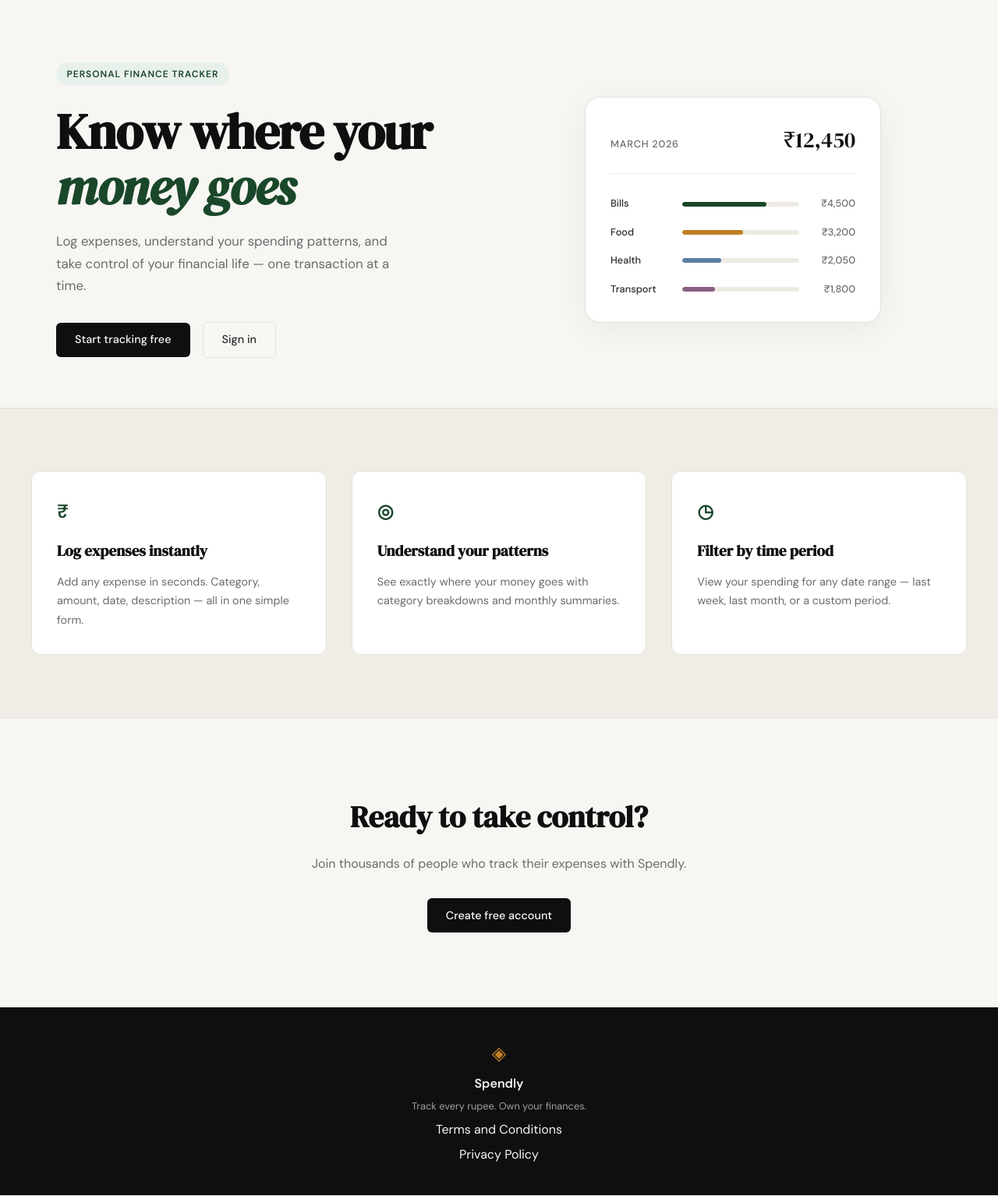
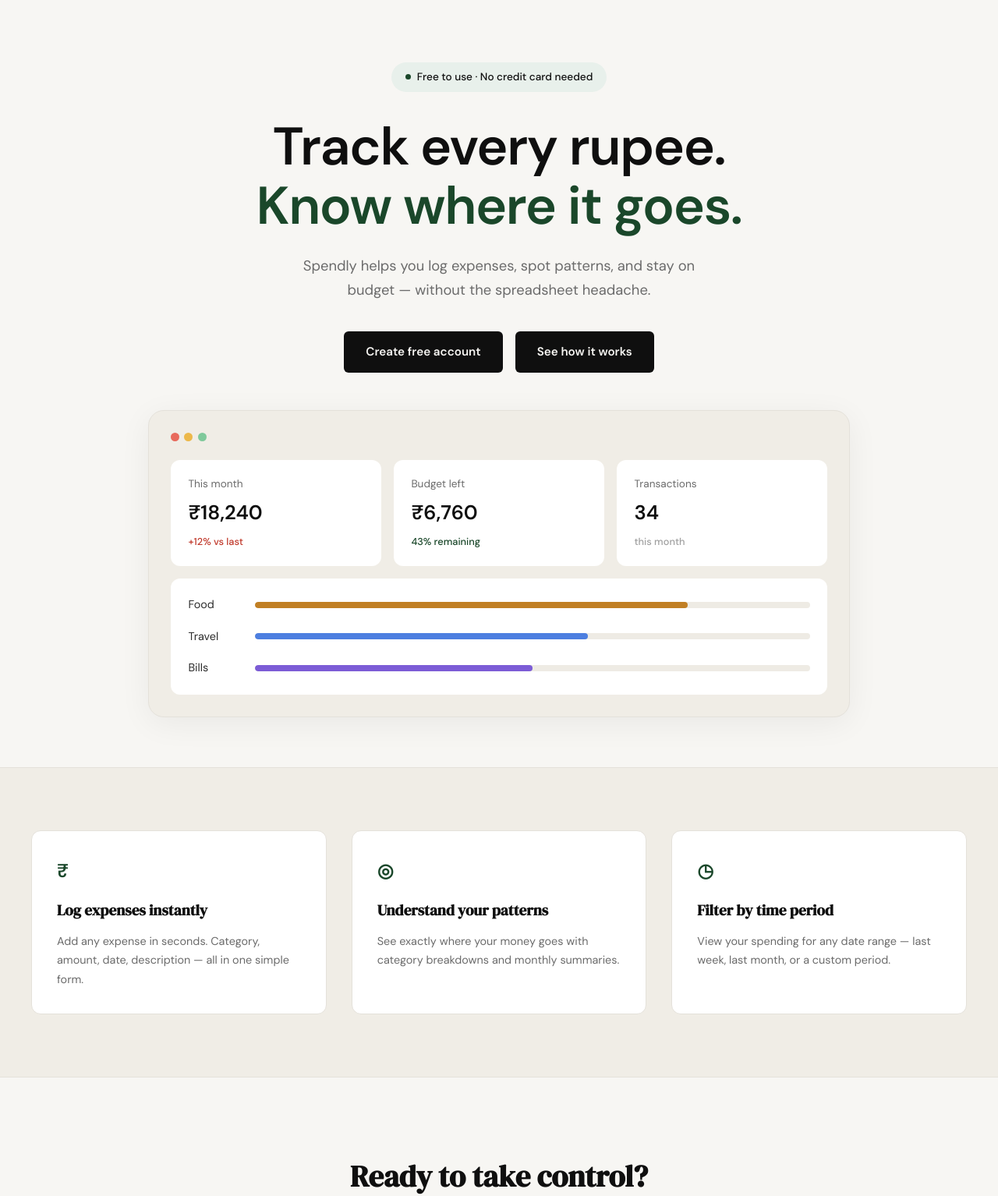
Before and after one commit to nareshkukkala/spendly, a Flask app: page / in a window 1280 px wide. Shown: the part 61-1595 px from the top of the page at 78% size. Run offline with Flask 3, Linux system fonts and the light colour scheme.

Commit message:
landing: add youtube modal on see how it works click

```diff
--- a/static/css/style.css
+++ b/static/css/style.css
@@ -125,114 +125,183 @@ a { color: inherit; text-decoration: none; }
 
 .hero {
     padding: 5rem 2rem 4rem;
-    display: grid;
-    grid-template-columns: 1fr 1fr;
-    gap: 4rem;
+    display: flex;
+    flex-direction: column;
     align-items: center;
+    text-align: center;
     max-width: var(--max-width);
     margin: 0 auto;
 }
 
+.hero-inner {
+    display: flex;
+    flex-direction: column;
+    align-items: center;
+    max-width: 700px;
+    margin-bottom: 3rem;
+}
+
 .hero-badge {
-    display: inline-block;
+    display: inline-flex;
+    align-items: center;
+    gap: 0.5rem;
     background: var(--accent-light);
-    color: var(--accent);
-    font-size: 0.75rem;
-    font-weight: 600;
-    letter-spacing: 0.08em;
-    text-transform: uppercase;
-    padding: 0.35rem 0.85rem;
+    color: var(--ink);
+    font-size: 0.85rem;
+    font-weight: 500;
+    padding: 0.5rem 1.1rem;
     border-radius: 999px;
+    margin-bottom: 2rem;
+}
+
+.hero-badge-dot {
+    width: 7px;
+    height: 7px;
+    flex-shrink: 0;
+    border-radius: 50%;
+    background: var(--accent);
+}
+
+.hero-title {
+    font-family: var(--font-body);
+    font-weight: 700;
+    font-size: clamp(2.75rem, 6vw, 4.25rem);
+    line-height: 1.12;
+    letter-spacing: -0.02em;
+    color: var(--ink);
     margin-bottom: 1.5rem;
 }
 
-.hero-title {
-    font-family: var(--font-display);
-    font-size: clamp(2.5rem, 5vw, 4rem);
-    line-height: 1.1;
-    letter-spacing: -0.02em;
-    color: var(--ink);
-    margin-bottom: 1.25rem;
-}
-
-.hero-title em {
-    font-style: italic;
+.hero-title-accent {
+    display: block;
     color: var(--accent);
 }
 
 .hero-subtitle {
-    font-size: 1.05rem;
+    font-size: 1.15rem;
     color: var(--ink-muted);
     line-height: 1.7;
-    max-width: 460px;
-    margin-bottom: 2rem;
+    max-width: 520px;
+    margin-bottom: 2.25rem;
 }
 
 .hero-actions {
     display: flex;
     gap: 1rem;
     align-items: center;
+    justify-content: center;
 }
+
+.hero-btn {
+    display: inline-block;
+    background: var(--ink);
+    color: var(--paper);
+    font-weight: 600;
+    font-size: 0.95rem;
+    padding: 0.9rem 1.75rem;
+    border-radius: var(--radius-sm);
+    transition: opacity 0.2s;
+}
+
+.hero-btn:hover { opacity: 0.85; }
 
 /* ------------------------------------------------------------------ */
 /* Mock card (hero visual)                                             */
 /* ------------------------------------------------------------------ */
 
 .hero-visual {
+    width: 100%;
     display: flex;
     justify-content: center;
 }
 
 .mock-card {
-    background: var(--paper-card);
+    background: var(--paper-warm);
     border: 1px solid var(--border);
     border-radius: var(--radius-lg);
-    padding: 2rem;
+    padding: 1.75rem;
     width: 100%;
-    max-width: 380px;
+    max-width: 900px;
     box-shadow: 0 8px 40px rgba(0,0,0,0.06);
 }
 
-.mock-card-header {
+.mock-card-dots {
     display: flex;
-    justify-content: space-between;
-    align-items: baseline;
-    margin-bottom: 1.75rem;
-    padding-bottom: 1.25rem;
-    border-bottom: 1px solid var(--border-soft);
+    gap: 0.4rem;
+    margin-bottom: 1.5rem;
 }
 
-.mock-label {
-    font-size: 0.8rem;
-    font-weight: 500;
-    color: var(--ink-muted);
-    text-transform: uppercase;
-    letter-spacing: 0.06em;
+.mock-dot {
+    width: 11px;
+    height: 11px;
+    border-radius: 50%;
 }
 
-.mock-total {
-    font-family: var(--font-display);
-    font-size: 1.75rem;
+.mock-dot-red { background: #e86a5c; }
+.mock-dot-yellow { background: #ecb84a; }
+.mock-dot-green { background: #7fc99b; }
+
+.mock-stats {
+    display: grid;
+    grid-template-columns: repeat(3, 1fr);
+    gap: 1rem;
+    margin-bottom: 1rem;
+}
+
+.mock-stat {
+    display: flex;
+    flex-direction: column;
+    gap: 0.4rem;
+    background: var(--paper-card);
+    border-radius: var(--radius-md);
+    padding: 1.25rem 1.4rem;
+    text-align: left;
+}
+
+.mock-stat-label {
+    font-size: 0.85rem;
+    color: var(--ink-muted);
+}
+
+.mock-stat-value {
+    font-size: 1.6rem;
+    font-weight: 700;
     color: var(--ink);
 }
 
-.mock-bars { display: flex; flex-direction: column; gap: 1rem; }
+.mock-stat-delta {
+    font-size: 0.8rem;
+    font-weight: 500;
+}
+
+.mock-stat-delta-danger { color: var(--danger); }
+.mock-stat-delta-accent { color: var(--accent); }
+.mock-stat-delta-muted { color: var(--ink-faint); }
+
+.mock-bars {
+    display: flex;
+    flex-direction: column;
+    gap: 1.1rem;
+    background: var(--paper-card);
+    border-radius: var(--radius-md);
+    padding: 1.4rem;
+}
 
 .mock-bar-row {
     display: grid;
-    grid-template-columns: 80px 1fr 60px;
+    grid-template-columns: 70px 1fr;
     align-items: center;
-    gap: 0.75rem;
+    gap: 1rem;
 }
 
 .mock-cat {
-    font-size: 0.8rem;
-    font-weight: 500;
+    font-size: 0.9rem;
     color: var(--ink-soft);
+    text-align: left;
 }
 
 .mock-bar-track {
-    height: 6px;
+    height: 8px;
     background: var(--border-soft);
     border-radius: 999px;
     overflow: hidden;
@@ -240,21 +309,13 @@ a { color: inherit; text-decoration: none; }
 
 .mock-bar {
     height: 100%;
-    background: var(--accent);
     border-radius: 999px;
     transition: width 0.6s ease;
 }
 
-.mock-bar-2 { background: var(--accent-2); }
-.mock-bar-3 { background: #5b7fa6; }
-.mock-bar-4 { background: #8b5e83; }
-
-.mock-amt {
-    font-size: 0.8rem;
-    font-weight: 500;
-    color: var(--ink-muted);
-    text-align: right;
-}
+.mock-bar-food { background: var(--accent-2); }
+.mock-bar-travel { background: #4d7fe0; }
+.mock-bar-bills { background: #7c5cd6; }
 
 /* ------------------------------------------------------------------ */
 /* Buttons                                                             */
--- a/templates/landing.html
+++ b/templates/landing.html
@@ -6,55 +6,65 @@
 
 <section class="hero">
     <div class="hero-inner">
-        <div class="hero-badge">Personal Finance Tracker</div>
+        <div class="hero-badge">
+            <span class="hero-badge-dot"></span>
+            Free to use &middot; No credit card needed
+        </div>
         <h1 class="hero-title">
-            Know where your<br>
-            <em>money goes</em>
+            Track every rupee.<br>
+            <span class="hero-title-accent">Know where it goes.</span>
         </h1>
         <p class="hero-subtitle">
-            Log expenses, understand your spending patterns,
-            and take control of your financial life —
-            one transaction at a time.
+            Spendly helps you log expenses, spot patterns, and stay
+            on budget — without the spreadsheet headache.
         </p>
         <div class="hero-actions">
-            <a href="{{ url_for('register') }}" class="btn-primary">Start tracking free</a>
-            <a href="{{ url_for('login') }}" class="btn-ghost">Sign in</a>
+            <a href="{{ url_for('register') }}" class="hero-btn">Create free account</a>
+            <a href="#" class="hero-btn" id="how-it-works-btn">See how it works</a>
         </div>
     </div>
     <div class="hero-visual">
         <div class="mock-card">
-            <div class="mock-card-header">
-                <span class="mock-label">March 2026</span>
-                <span class="mock-total">₹12,450</span>
+            <div class="mock-card-dots">
+                <span class="mock-dot mock-dot-red"></span>
+                <span class="mock-dot mock-dot-yellow"></span>
+                <span class="mock-dot mock-dot-green"></span>
+            </div>
+            <div class="mock-stats">
+                <div class="mock-stat">
+                    <span class="mock-stat-label">This month</span>
+                    <span class="mock-stat-value">₹18,240</span>
+                    <span class="mock-stat-delta mock-stat-delta-danger">+12% vs last</span>
+                </div>
+                <div class="mock-stat">
+                    <span class="mock-stat-label">Budget left</span>
+                    <span class="mock-stat-value">₹6,760</span>
+                    <span class="mock-stat-delta mock-stat-delta-accent">43% remaining</span>
+                </div>
+                <div class="mock-stat">
+                    <span class="mock-stat-label">Transactions</span>
+                    <span class="mock-stat-value">34</span>
+                    <span class="mock-stat-delta mock-stat-delta-muted">this month</span>
+                </div>
             </div>
             <div class="mock-bars">
                 <div class="mock-bar-row">
+                    <span class="mock-cat">Food</span>
+                    <div class="mock-bar-track">
+                        <div class="mock-bar mock-bar-food" style="width: 78%"></div>
+                    </div>
+                </div>
+                <div class="mock-bar-row">
+                    <span class="mock-cat">Travel</span>
+                    <div class="mock-bar-track">
+                        <div class="mock-bar mock-bar-travel" style="width: 60%"></div>
+                    </div>
+                </div>
+                <div class="mock-bar-row">
                     <span class="mock-cat">Bills</span>
                     <div class="mock-bar-track">
-                        <div class="mock-bar" style="width: 72%"></div>
+                        <div class="mock-bar mock-bar-bills" style="width: 50%"></div>
                     </div>
-                    <span class="mock-amt">₹4,500</span>
-                </div>
-                <div class="mock-bar-row">
-                    <span class="mock-cat">Food</span>
-                    <div class="mock-bar-track">
-                        <div class="mock-bar mock-bar-2" style="width: 52%"></div>
-                    </div>
-                    <span class="mock-amt">₹3,200</span>
-                </div>
-                <div class="mock-bar-row">
-                    <span class="mock-cat">Health</span>
-                    <div class="mock-bar-track">
-                        <div class="mock-bar mock-bar-3" style="width: 33%"></div>
-                    </div>
-                    <span class="mock-amt">₹2,050</span>
-                </div>
-                <div class="mock-bar-row">
-                    <span class="mock-cat">Transport</span>
-                    <div class="mock-bar-track">
-                        <div class="mock-bar mock-bar-4" style="width: 28%"></div>
-                    </div>
-                    <span class="mock-amt">₹1,800</span>
                 </div>
             </div>
         </div>
@@ -89,4 +99,52 @@
     </div>
 </section>
 
+<div class="modal-overlay" id="how-it-works-overlay">
+    <div class="modal">
+        <button type="button" class="modal-close" id="how-it-works-close" aria-label="Close video">&times;</button>
+        <div class="modal-video-wrap">
+            <iframe
+                id="how-it-works-video"
+                class="modal-video"
+                data-src="https://www.youtube.com/embed/dQw4w9WgXcQ"
+                title="How Spendly works"
+                frameborder="0"
+                allow="accelerometer; autoplay; clipboard-write; encrypted-media; gyroscope; picture-in-picture"
+                allowfullscreen></iframe>
+        </div>
+    </div>
+</div>
+
 {% endblock %}
+
+{% block scripts %}
+<script>
+(function () {
+    var trigger = document.getElementById('how-it-works-btn');
+    var overlay = document.getElementById('how-it-works-overlay');
+    var closeBtn = document.getElementById('how-it-works-close');
+    var video = document.getElementById('how-it-works-video');
+    var videoSrc = video.getAttribute('data-src');
+
+    function openModal(event) {
+        event.preventDefault();
+        video.setAttribute('src', videoSrc + '?autoplay=1');
+        overlay.classList.add('is-open');
+    }
+
+    function closeModal() {
+        overlay.classList.remove('is-open');
+        video.setAttribute('src', '');
+    }
+
+    trigger.addEventListener('click', openModal);
+    closeBtn.addEventListener('click', closeModal);
+
+    overlay.addEventListener('click', function (event) {
+        if (event.target === overlay) {
+            closeModal();
+        }
+    });
+})();
+</script>
+{% endblock %}
```
Also changed, not shown: other parts of static/css/style.css (+64 -7 lines).
